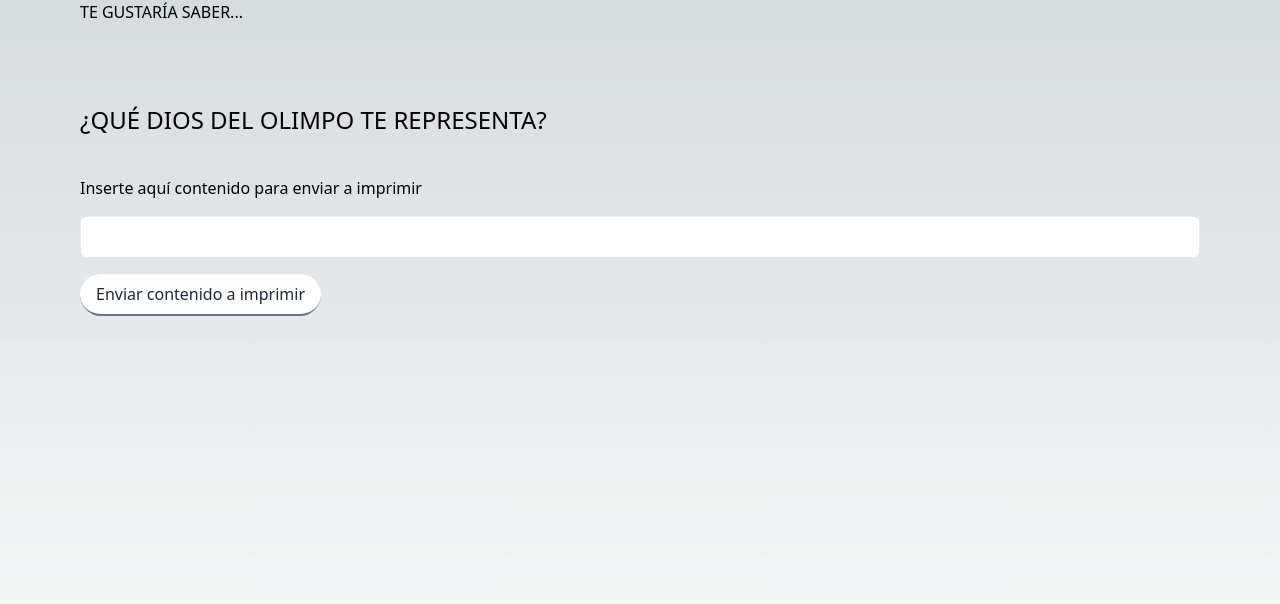
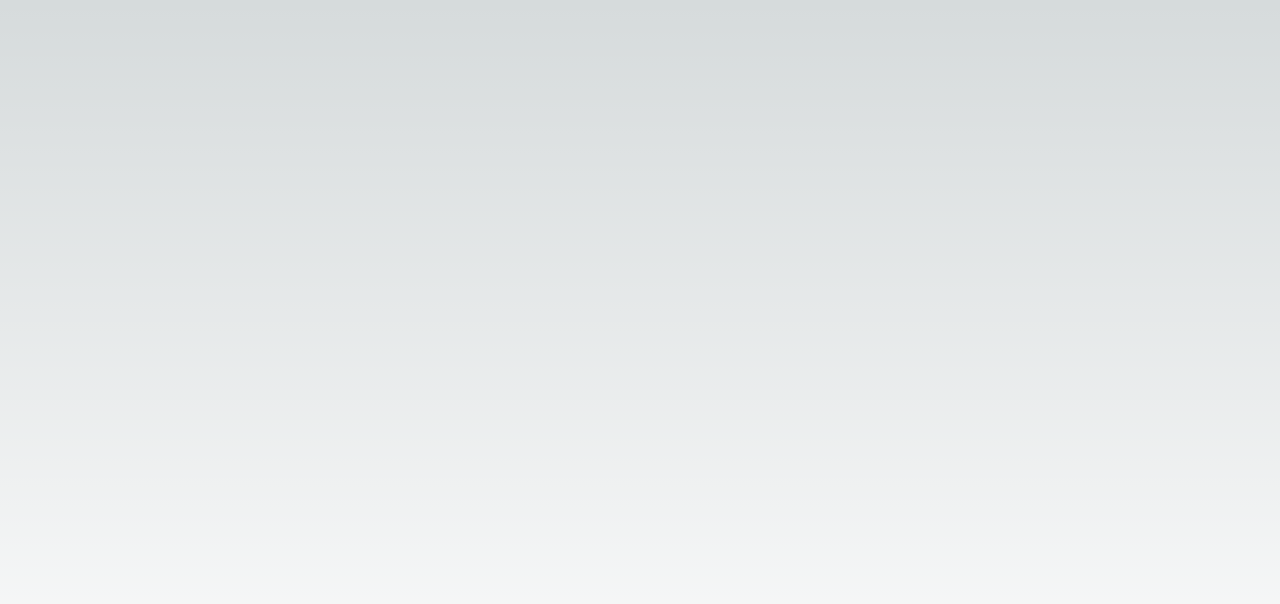
Before and after one commit to frankgimeno3/pompeiatotem, a Next.js app: page /landing/es in a window 1280 px wide. Shown: the top 604 px of the page. Built offline with nearby package versions, Linux system fonts and the light colour scheme.

Commit message:
comento componente previo, preparo para renderizacion de comp por fases desde cuenstionario

```diff
--- a/pages/landing/es/index.tsx
+++ b/pages/landing/es/index.tsx
@@ -3,63 +3,10 @@ import { useRouter } from "next/router";
 import Link from 'next/link';
 
 const cuestionario = () => {
-  const [filecontent, setFileContent] = useState("");
-  const [errorMessage, setErrorMessage] = useState("");
-  const router = useRouter();
-
-  const handleFile = (e: React.FormEvent) => {
-    e.preventDefault();
-    const expirationDate = new Date();
-    expirationDate.setDate(expirationDate.getDate() + 1);
-    const cookieOptions = {expires: expirationDate, secure: true};
-
-    fetch("http://localhost:5000/files/", {
-      method: "POST",
-      headers: {
-        "Content-Type": "application/json",
-      },
-      body: JSON.stringify({ content: filecontent }), // Utiliza filecontent en lugar de content
-    })
-      .then(response => {
-        if (response.ok) {
-          console.log("contenido enviado");
-          router.push("/dashboard/success")
-        } else {
-          throw new Error("Credenciales incorrectas");
-        }
-      })
-      .catch(error => {
-        console.error("Ha ocurrido un error:", error);
-        // Maneja el error de conexión o cualquier otro error
-      });
-  };
 
   return (
     <div className="h-screen mx-20">
-      <p>TE GUSTARÍA SABER...</p>
-      <h1 className="pt-20 text-2xl mb-10">
-        ¿QUÉ DIOS DEL OLIMPO TE REPRESENTA?
-      </h1>
-      <form onSubmit={handleFile}>
-        <div className="mb-1">
-          <h2 className="mb-4">Inserte aquí contenido para enviar a imprimir</h2>
-          <input
-            className="w-full px-4 py-2 border rounded-md"
-            type="text"
-            value={filecontent}
-            onChange={(e) => setFileContent(e.target.value)}
-          />
-        </div>
 
-        {errorMessage && <p>{errorMessage}</p>}
-
-        <button
-          className="mt-3 bg-white text-gray-800 rounded-full py-2 px-4 border-b-2 border-gray-500 hover:bg-gray-600 hover:text-white"
-          type="submit" // Cambiado de onClick a type="submit"
-        >
-          Enviar contenido a imprimir
-        </button>
-      </form>
     </div>
   );
 };
--- a/pages/landing/index.tsx
+++ b/pages/landing/index.tsx
@@ -6,7 +6,7 @@ import Image from "next/image";
 const landing = () => {
   return (
     <div className="h-screen mx-20 pt-6 text-center">
-      <p className="pt-10 text-xs">TE GUSTARÍA SABER...</p>
+      <p className="pt-5 text-xs">TE GUSTARÍA SABER...</p>
       <h1 className="pt-10 text-4xl mb-10">
         ¿QUÉ DIOS DEL OLIMPO TE REPRESENTA?
       </h1>
@@ -18,7 +18,7 @@ const landing = () => {
       </Link>
       <div className="flex flex-row justify-center mt-10 mb-10">
         <Link href="/landing/en">
-          <div className="flex flex-col ">
+          <div className="flex flex-col mr-20 pr-10">
             <div className="rounded-full overflow-hidden">
               <Image src="/icon/flor.png" alt="flor" width={40} height={40} />
             </div>
@@ -26,7 +26,7 @@ const landing = () => {
           </div>
         </Link>
         <Link href="/landing/es">
-          <div className="flex flex-col">
+          <div className="flex flex-col ml-20 pl-10">
             <div className="rounded-full overflow-hidden">
               <Image src="/icon/flor.png" alt="flor" width={40} height={40} />
             </div>
```
Also changed, not shown: pages/landing/es/previa/index.tsx (added, +67 -0 lines).
